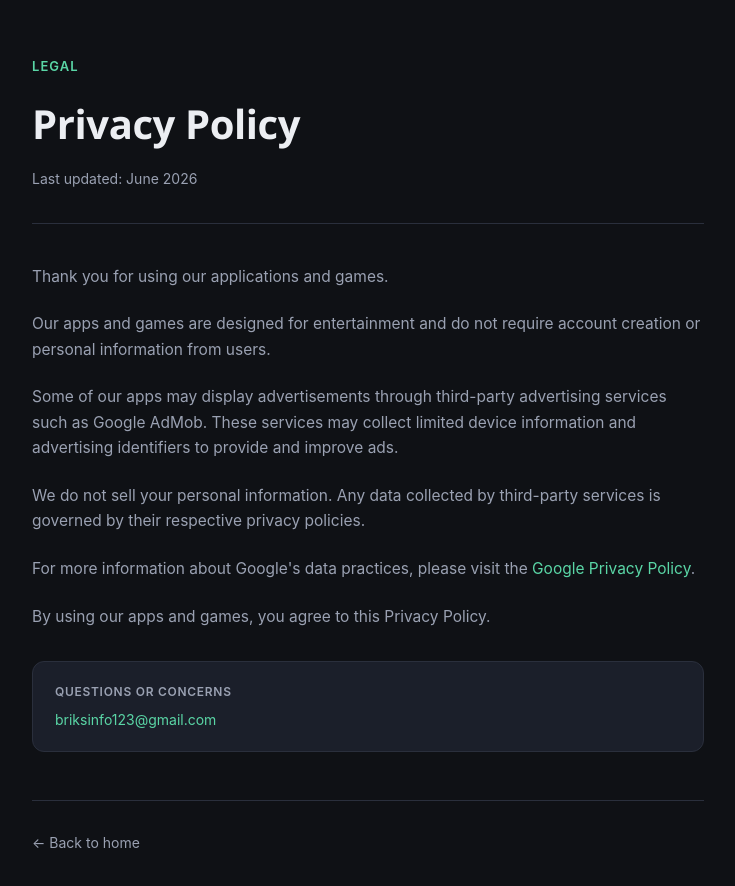
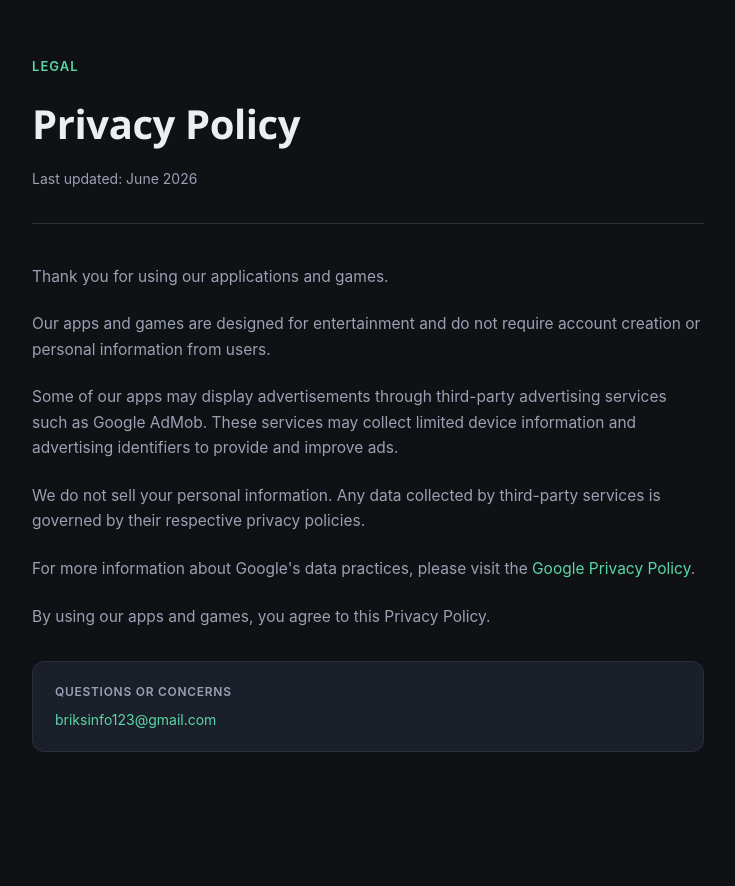
Before and after one commit to brijalbrb/brijalbrb.github.io, a plain HTML site: page privacy-policy.html in a window 1280 px wide. Shown: the whole page, without its empty margins (272-1007 px from the left). After the commit the page ends 800 px from the top, so only its background shows below. Drawn offline with Linux system fonts and the light colour scheme.

Commit message:
Update privacy-policy.html

```diff
--- a/privacy-policy.html
+++ b/privacy-policy.html
@@ -145,9 +145,6 @@
     </div>
   </main>
 
-  <footer>
-    <a href="/">&larr; Back to home</a>
-  </footer>
 </div>
 
 </body>
```
